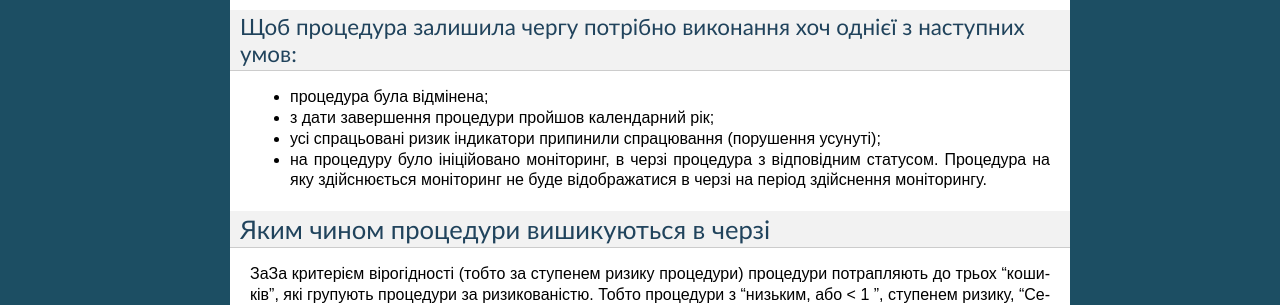
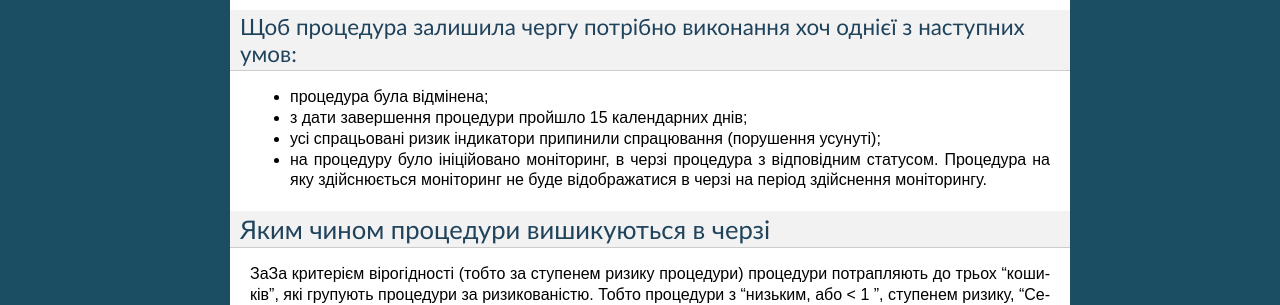
Before and after one commit to DataPathAnalytics/indicators-queue, a Sphinx documentation site: the page built from docs/description_queue.rst, in a window 1280 px wide. Shown: the part 870-1175 px from the top of the page. Built offline with Sphinx 7.4.7, drawn with Linux system fonts in a browser that asks for light colours.

Commit message:
Update description_queue.rst

```diff
--- a/docs/description_queue.rst
+++ b/docs/description_queue.rst
@@ -30,7 +30,7 @@
 
 + процедура була відмінена;
 
-+ з дати завершення процедури пройшов календарний рік;
++ з дати завершення процедури пройшло 15 календарних днів;
 
 + усі спрацьовані ризик індикатори припинили спрацювання (порушення усунуті);
 
```
